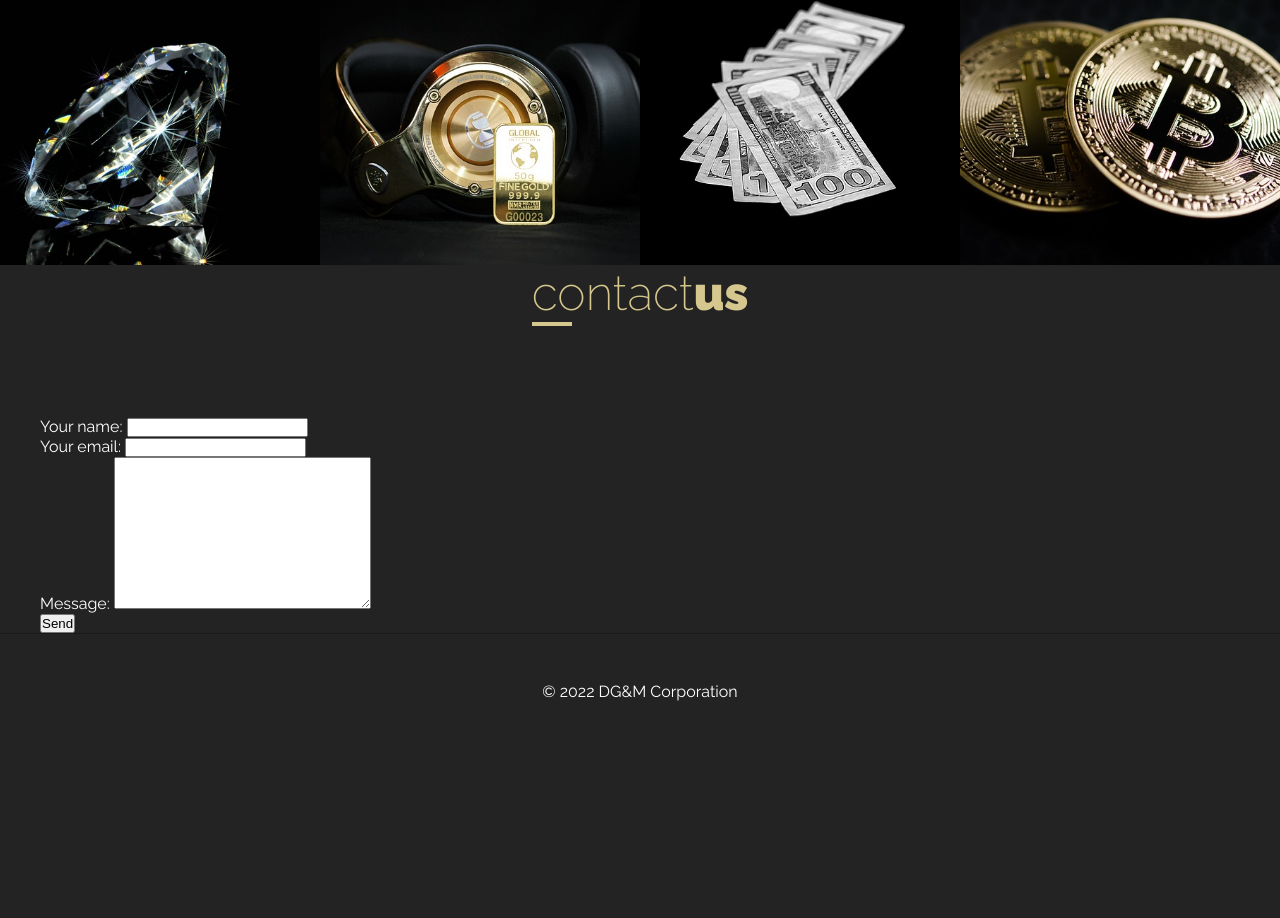
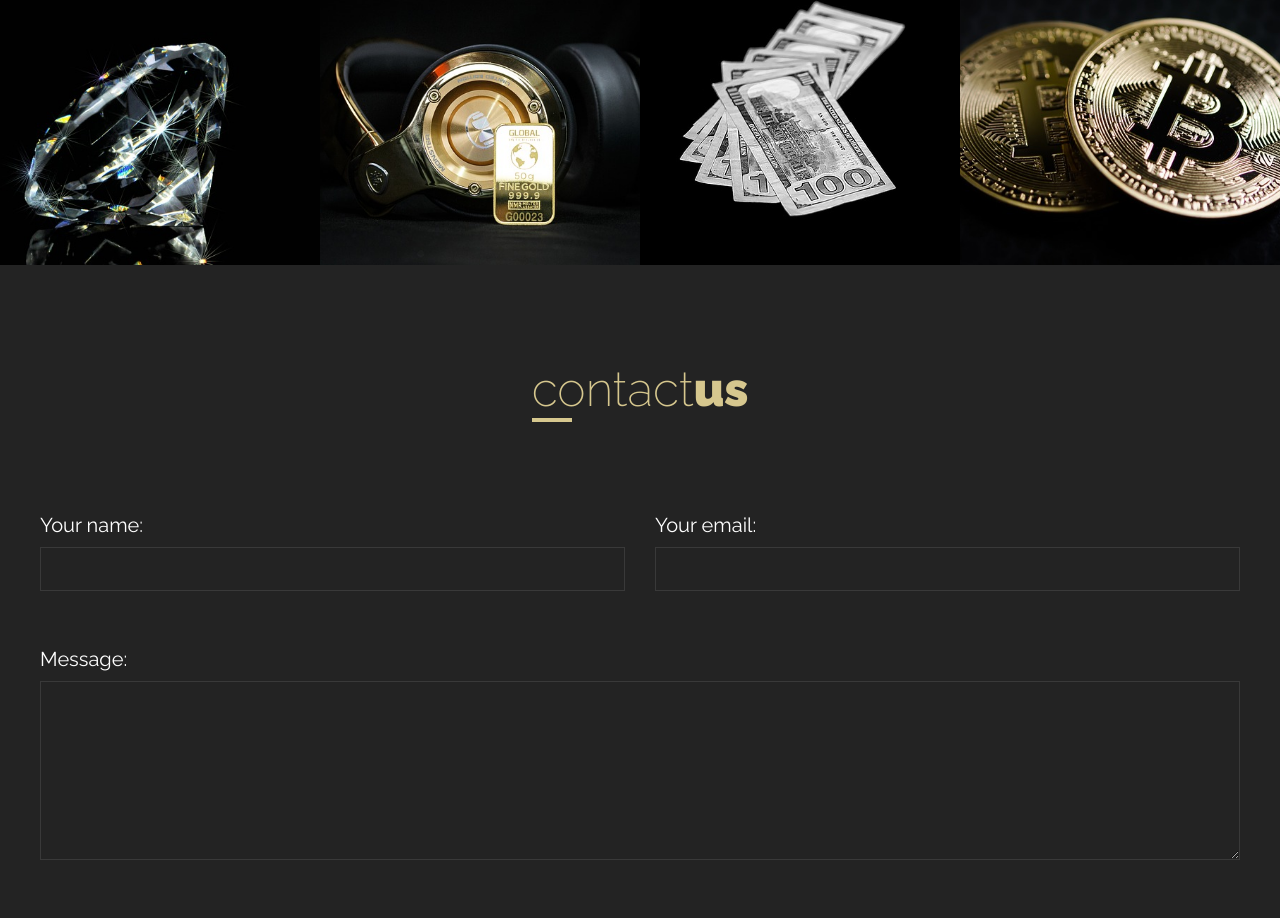
Before and after one commit to MateuszRyniewicz/GridSide, a plain HTML site: page index.html in a window 1280 px wide. Shown: the part 4959-5877 px from the top of the page. Before the commit the page ends 5708 px from the top, so only its background shows below. Drawn offline with nearby package versions, Linux system fonts and the light colour scheme; files that its build step writes are made by us from their sources; files whose address does not match are found by name.

Commit message:
page is done

```diff
--- a/sass/_medium.scss
+++ b/sass/_medium.scss
@@ -71,4 +71,31 @@
 			}
 		}
 	}
+
+	.contact {
+		&__form {
+			gap: 30px;
+		}
+
+		&__form-box {
+			&:nth-child(1) {
+				grid-column: 1/4;
+				grid-row: 1/2;
+			}
+
+			&:nth-child(2) {
+				grid-column: 4/7;
+				grid-row: 1/2;
+			}
+
+			&:nth-child(3) {
+				grid-column: 1/-1;
+				grid-row: 2/3;
+			}
+		}
+
+		&__form-btn {
+			grid-row: 3/4;
+		}
+	}
 }
--- a/sass/main.scss
+++ b/sass/main.scss
@@ -393,6 +393,77 @@ h1.company-name {
 	}
 }
 
+.contact {
+	padding: 6em 2em;
+
+	&__form {
+		display: grid;
+		grid-template-columns: repeat(6, 1fr);
+	}
+
+	&__form-box {
+		label {
+			display: block;
+			margin-bottom: 0.5em;
+			font-size: 2rem;
+		}
+
+		textarea {
+			max-width: 100%;
+			width: 100%;
+			min-width: 100%;
+		}
+		input,
+		textarea {
+			padding: 1em 2em;
+			margin-bottom: 2em;
+			width: 100%;
+			color: $white;
+			background: none;
+			border: 1px solid rgba(255, 255, 255, 0.1);
+
+			&:focus {
+				outline: none;
+				border: 1px solid $gold;
+			}
+		}
+
+		&:nth-child(1) {
+			grid-column: 1/-1;
+			grid-row: 1/2;
+		}
+
+		&:nth-child(2) {
+			grid-column: 1/-1;
+			grid-row: 2/3;
+		}
+
+		&:nth-child(3) {
+			grid-column: 1/-1;
+			grid-row: 3/4;
+		}
+	}
+
+	&__form-btn {
+		grid-column: 1/3;
+		grid-row: 4/5;
+		padding: 1em;
+		border: 1px solid $gold;
+		background: none;
+		font-weight: bold;
+		color: $gold;
+		cursor: pointer;
+		transition: bacground-color 0.3s, color 0.3s;
+
+		&:hover,
+		&focus {
+			outline: none;
+			color: $dark;
+			background-color: $gold;
+		}
+	}
+}
+
 .footer {
 	padding: 3em 1em;
 	border-top: 1px solid $darker;
```
Also changed, not shown: index.html (+1 -0 lines), css/main.css, 1 other file.
